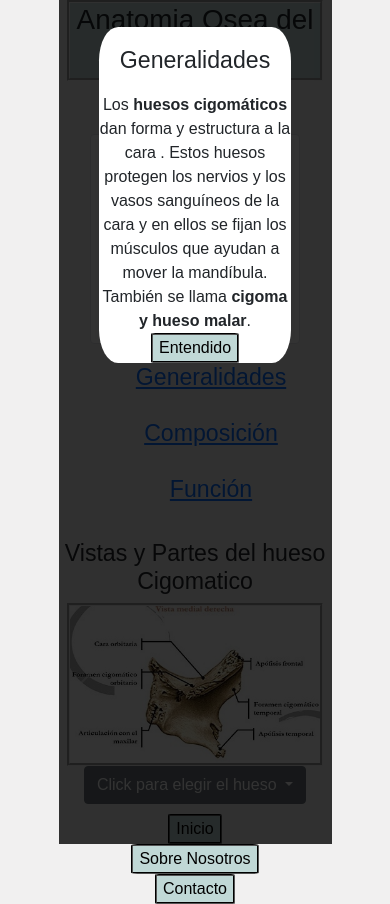
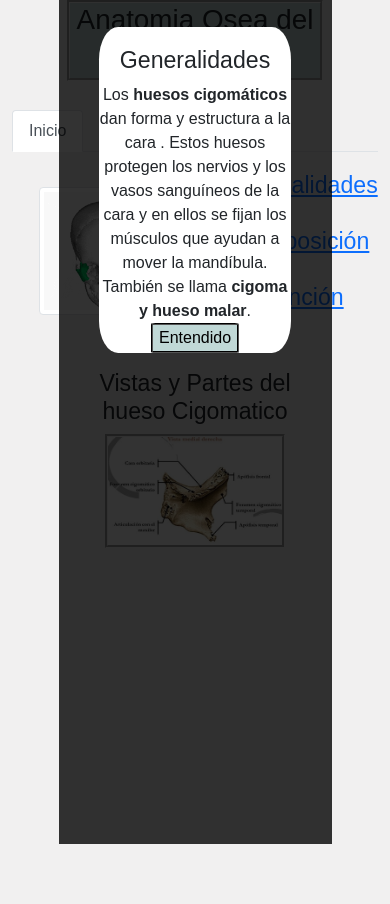
Before and after one commit to Manveru-Ainu/SistemaOseo, a website: page cigomatico.html in a window 390 px wide. Both pictures are taken after a click on the link "Generalidades". After the commit the page ends 844 px from the top, so only its background shows below. Drawn offline with nearby package versions, Linux system fonts and the light colour scheme.

Commit message:
se aplica grid a cigomatico, se cambia la barra de navegacion, se quita hover y font a los modals, se elimina el footer

```diff
--- a/SCSS/gridsOriginal.scss
+++ b/SCSS/gridsOriginal.scss
@@ -41,3 +41,20 @@
 #gifCraneo{
     grid-area: gifCraneo;
 }
+#gridFrontal{
+    display: grid;
+    grid-template-columns: 1fr 1fr;
+    grid-template-rows: 1fr 1fr;
+    grid-template-areas:
+    "gifMalar rightFront "
+    "carrFront carrFront";
+}
+#gifMalar{
+    grid-area: gifMalar;
+}
+.rightFront{
+    grid-area: rightFront;
+}
+#carrFront{
+    grid-area: carrFront;
+}
--- a/SCSS/modbuclmix.scss
+++ b/SCSS/modbuclmix.scss
@@ -1,7 +1,7 @@
 // modales de hueso Cigomatico y occipital
 .modalmask {
   position: fixed;
-  font-family: Papyrus, Arial, sans-serif;
+  font-family: Arial, sans-serif;
   top: 0;
   right: 0;
   bottom: 0;
--- a/cigomatico.html
+++ b/cigomatico.html
@@ -18,43 +18,66 @@
     <!-- Aqui esta el tema de la pagina     -->
         <div>
             <h2>Cigomatico</h2>
-                <a href="./page404.html">404</a>
         </div>
+        <!-- Menu desplegable -->
+        <ul class="nav nav-tabs">
+            <li class="nav-item">
+                <a class="nav-link active" aria-current="page" href="./index.html">Inicio</a>
+            </li>
+                <li class="nav-item dropdown">
+                    <a class="nav-link dropdown-toggle" data-bs-toggle="dropdown" href="#" role="button" aria-expanded="false">Seccion</a>
+                    <ul class="dropdown-menu">
+                    <li><a class="dropdown-item" href="./frontal.html">Frontal</a></li>
+                    <li><a class="dropdown-item" href="./mandibular.html">Mandibular</a></li>
+                    <li><a class="dropdown-item" href="./maxilar.html">Maxilar</a></li>
+                    <li><a class="dropdown-item" href="./nasal.html">Nasal</a></li>
+                    <li><a class="dropdown-item" href="./occipital.html">Occipital</a></li>
+                    <li><a class="dropdown-item" href="./page404.html">Parietal</a></li>
+                <li><hr class="dropdown-divider"></li>
+                <li><a class="dropdown-item" href="page404.html">Sobre Nosotros</a></li>
+        </ul>
+            </li>
+            <li class="nav-item">
+                <a class="nav-link" href="./contacto.html">Contacto</a>
+            </li>
+        </ul>
     <!-- esta imagen es el gif de la pagina -->
-        <div>
+        <main id="gridFrontal">
+        <div id="gifMalar">
             <img src="./Assets/cigomatico_gif.gif" class="img-thumbnail" alt="Hueso cigomatico girando">
         </div>
     <!-- Esta seccion es para los modals de informacion  -->
         <ul>
-            <h3><a href="#modal1">Generalidades</a></h3>
-            <h3><a href="#modal2">Composición</a></h3>
-            <h3><a href="#modal3">Función</a></h3>
+            <h3 class="rightFront"><a href="#modal1">Generalidades</a></h3>
+            <h3 class="rightFront"><a href="#modal2">Composición</a></h3>
+            <h3 class="rightFront"><a href="#modal3">Función</a></h3>
         </ul>
         <div id="modal1" class="modalmask">
             <div class="modalbox movedown">
-                <h3 class="genOcc">Generalidades</h3>
-                    <p>Los<strong> huesos cigomáticos</strong> dan forma y estructura a la cara . Estos huesos protegen los nervios y los vasos sanguíneos de la cara y en ellos se fijan los músculos que ayudan a mover la mandíbula. También se llama<strong> cigoma y hueso malar</strong>.</p>
+                <h3 class="genFront">Generalidades</h3>
+                    Los<strong> huesos cigomáticos</strong> dan forma y estructura a la cara . Estos huesos protegen los nervios y los vasos sanguíneos de la cara y en ellos se fijan los músculos que ayudan a mover la mandíbula. También se llama<strong> cigoma y hueso malar</strong>.
                         <a href="#close" title="Close" class="close"><button>Entendido</button></a>
             </div>
         </div>
 
         <div id="modal2" class="modalmask">
             <div class="modalbox rotate">
-                <h3 class="comOcc">Composición</h3>
-                    <p>El <strong>hueso cigomático </strong>o malar es un hueso par, corto y compacto, situado en la parte más externa de la cara, en forma cuadrilátera que forma el pómulo de la cara y parte de la órbita.</p>
-                        a href="#close" title="Close" class="close"><button>Entendido</button></a>
+                <h3 class="compFront">Composición</h3>
+                    El <strong>hueso cigomático </strong>o malar es un hueso par, corto y compacto, situado en la parte más externa de la cara, en forma cuadrilátera que forma el pómulo de la cara y parte de la órbita.<br>
+                        <a href="#close" title="Close" class="close"><button>Entendido</button></a>
             </div>
         </div>
 
         <div id="modal3" class="modalmask">
             <div class="modalbox resize">
-                <h3 class="funOcc">Función</h3>
-                    <p>El<strong> arco cigomático </strong>se une con la mandíbula y los huesos cercanos a las orejas, la frente y el cráneo. Así mismo, en él se insertan varios músculos que contribuyen a la mímica facial.</p>
+                <h3 class="funFront">Función</h3>
+                    El<strong> arco cigomático </strong>se une con la mandíbula y los huesos cercanos a las orejas, la frente y el cráneo. Así mismo, en él se insertan varios músculos que contribuyen a la mímica facial.<br>
                         <a href="#close" title="Close" class="close"><button>Entendido</button></a>
             </div>
         </div>
     <!-- Aqui va informacion extra sobre el hueso en carrusel -->
-        <h3>Vistas y Partes del hueso Cigomatico</h3>
+    <div id="carrFront">
+    <h3>Vistas y Partes del hueso Cigomatico</h3>
             <div id="carouselExampleFade" class="carousel slide carousel-fade" data-bs-ride="carousel">
                 <div class="carousel-inner">
                     <div class="carousel-item active">
@@ -76,28 +99,8 @@
                     <span class="visually-hidden">Next</span>
                 </button>
             </div>
-
-        <!-- aqui se agrega el menu desplegable para navegar entre paginas -->
-            <div class="dropdown">
-                <button class="btn btn-secondary dropdown-toggle" type="button" id="dropdownMenu2" data-bs-toggle="dropdown" aria-expanded="false">
-                    Click para elegir el hueso
-                </button>
-                <ul class="dropdown-menu" aria-labelledby="dropdownMenu2">
-                    <li><a href="./frontal.html"><button class="dropdown-item" type="button">Frontal</button></a></li>
-                    <li><a href="./mandibular.html"><button class="dropdown-item" type="button">Mandibular</button></a></li>
-                    <li><a href="./maxilar.html"><button class="dropdown-item" type="button">Maxilar</button></a></li>
-                    <li><a href="./nasal.html"><button class="dropdown-item" type="button">Nasal</button></a></li>
-                    <li><a href="./occipital.html"><button class="dropdown-item" type="button">Occipital</button></a></li>
-                    <li><a href="./parietal.html"><button class="dropdown-item" type="button">Parietal</button></a></li>
-                </ul>
-            </div>
-
-        <!-- Aqui va la navegacion a inicio, contacto y pagina externa -->
-        <footer>
-            <a href="./index.html"><button>Inicio</button></a>
-            <a href="https://es-la.facebook.com/"><button>Sobre Nosotros</button></a>
-            <a href="./contacto.html"><button>Contacto</button></a>
-        </footer>
+        </div>
+        </main>
 
         <script src="https://cdn.jsdelivr.net/npm/@popperjs/core@2.9.2/dist/umd/popper.min.js" integrity="sha384-IQsoLXl5PILFhosVNubq5LC7Qb9DXgDA9i+tQ8Zj3iwWAwPtgFTxbJ8NT4GN1R8p" crossorigin="anonymous"></script>
         <script src="https://cdn.jsdelivr.net/npm/bootstrap@5.0.2/dist/js/bootstrap.min.js" integrity="sha384-cVKIPhGWiC2Al4u+LWgxfKTRIcfu0JTxR+EQDz/bgldoEyl4H0zUF0QKbrJ0EcQF" crossorigin="anonymous"></script>
```
Also changed, not shown: SCSS/style.scss (+1 -6 lines), index.html (+1 -0 lines), CSS/estilo.css.
